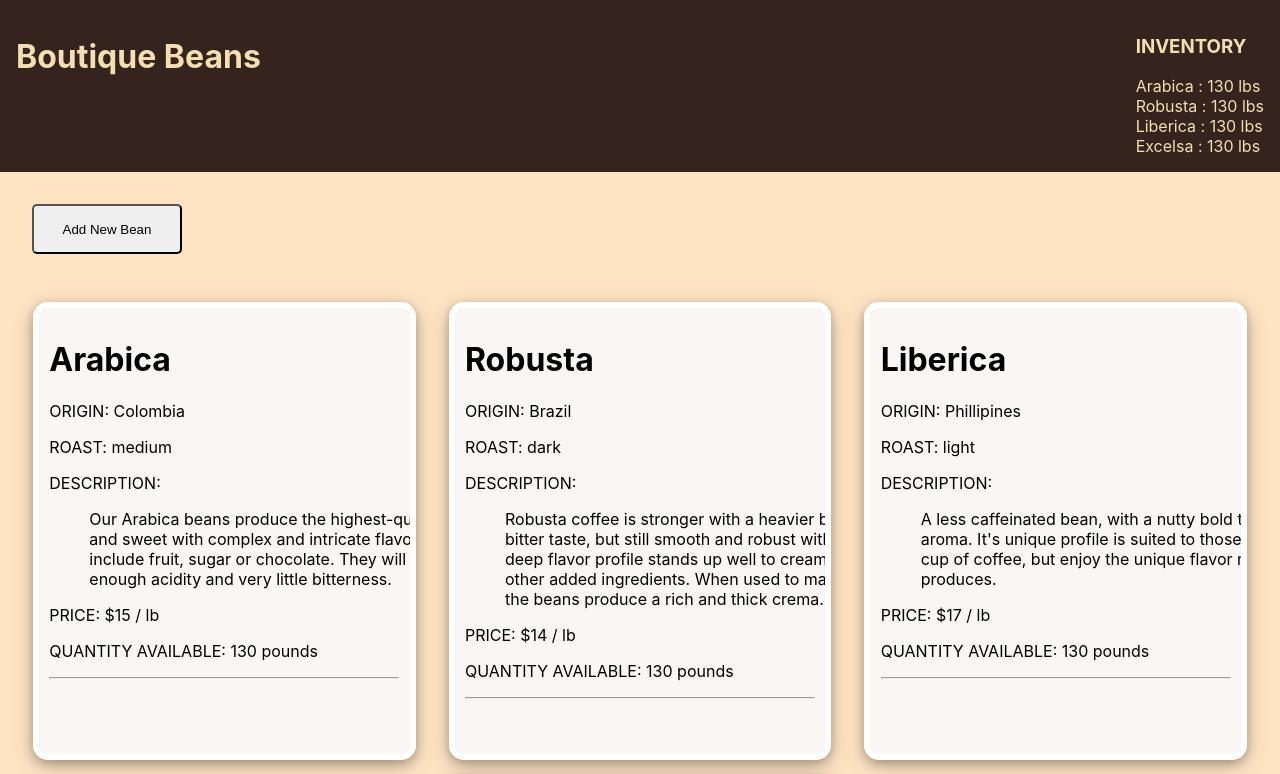
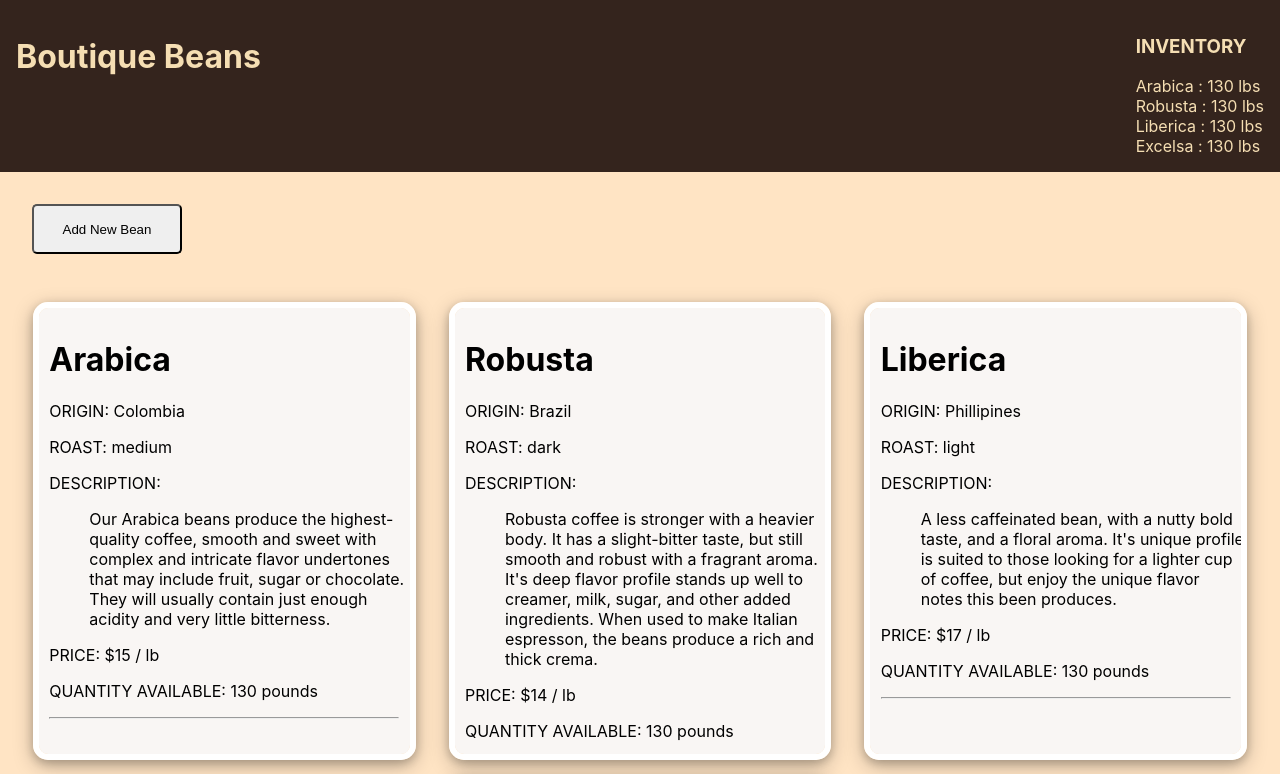
Before and after one commit to jenniferholcomb/inventory-tracker, a React (Create React App) app: page / in a window 1280 px wide. Shown: the top 774 px of the page. Built offline with nearby package versions, Linux system fonts and the light colour scheme.

Commit message:
fix blockquote width

```diff
--- a/src/index.css
+++ b/src/index.css
@@ -61,7 +61,7 @@ header {
 }
 
 blockquote {
-  width: 500px;
+  width: 325px;
 }
 
 
```
